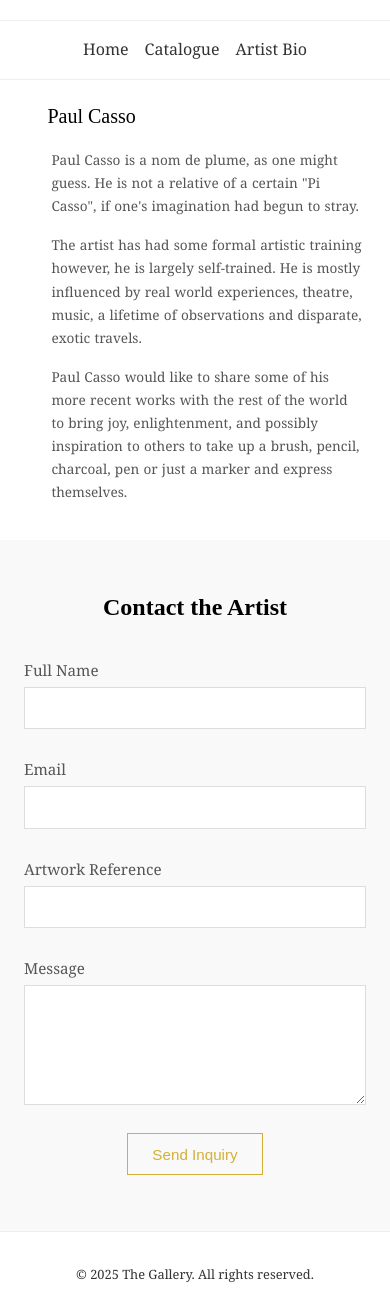
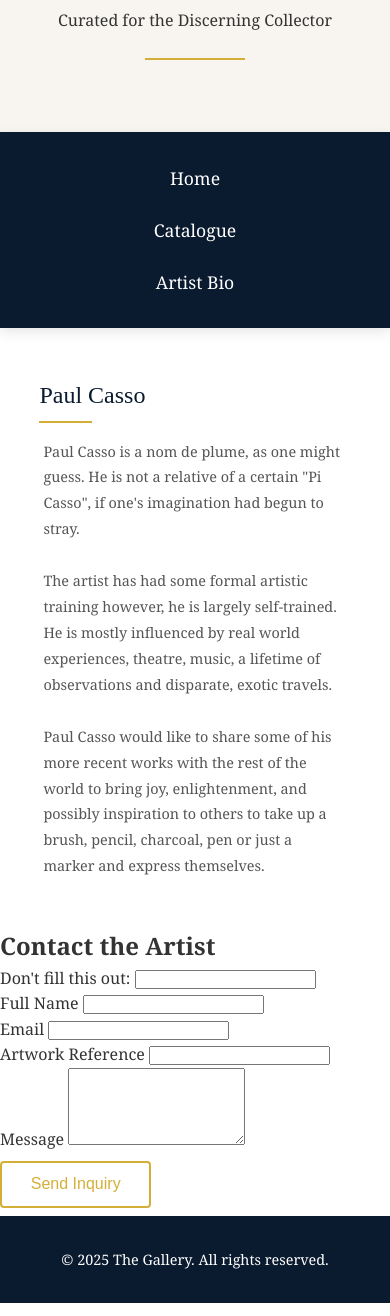
Before and after one commit to paulcasso25/Website, a plain HTML site: page bio.html in a window 390 px wide. Shown: the part 299-1615 px from the top of the page. Drawn offline with Linux system fonts and the light colour scheme.

Commit message:
Update Styles.css

```diff
--- a/Styles.css
+++ b/Styles.css
@@ -1,223 +1,333 @@
+/* ================ */
 /* Modern Reset & Base Styles */
-* { margin: 0; padding: 0; box-sizing: border-box; }
+/* ================ */
+* {
+    margin: 0;
+    padding: 0;
+    box-sizing: border-box;
+}
+
+:root {
+    --gold: #D4AF37;
+    --navy: #0A1A2F;
+    --cream: #F8F5F0;
+    --dark-gray: #333;
+    --light-gray: #eee;
+}
+
 body {
     font-family: 'Georgia', serif;
-    color: #333;
+    color: var(--dark-gray);
     line-height: 1.6;
     background: #fff;
     -webkit-text-size-adjust: 100%;
 }
 
+/* ================ */
+/* Enhanced Navigation */
+/* ================ */
+nav {
+    background: var(--navy);
+    padding: 1.5rem 2rem;
+    position: sticky;
+    top: 0;
+    z-index: 100;
+    box-shadow: 0 4px 12px rgba(0,0,0,0.1);
+}
+
+.nav-container {
+    display: flex;
+    justify-content: space-between;
+    align-items: center;
+    max-width: 1200px;
+    margin: 0 auto;
+}
+
+.nav-title {
+    color: var(--gold);
+    font-family: 'Didot', serif;
+    font-size: 1.5rem;
+    letter-spacing: 1px;
+}
+
+.nav-links {
+    display: flex;
+    gap: 2rem;
+    list-style: none;
+}
+
+.nav-links a {
+    color: white;
+    text-decoration: none;
+    font-size: 1.1rem;
+    padding: 0.5rem 1rem;
+    border-radius: 4px;
+    transition: all 0.3s ease;
+    position: relative;
+    font-weight: 500;
+}
+
+.nav-links a:hover {
+    background: rgba(255,255,255,0.15);
+}
+
+.nav-links a.active {
+    background: var(--gold);
+    color: var(--navy);
+    font-weight: 600;
+}
+
+.nav-links a::after {
+    content: '';
+    position: absolute;
+    width: 0;
+    height: 2px;
+    bottom: 0;
+    left: 50%;
+    background: var(--gold);
+    transition: all 0.3s ease;
+}
+
+.nav-links a:hover::after {
+    width: 70%;
+    left: 15%;
+}
+
+/* ================ */
 /* Header */
+/* ================ */
 header {
-    padding: 1.5rem 1rem;
+    padding: 3rem 1rem;
     text-align: center;
-    border-bottom: 1px solid #eee;
+    background: var(--cream);
 }
+
 h1 {
     font-family: 'Didot', serif;
-    font-size: 1.8rem;
+    font-size: 2.5rem;
     letter-spacing: 0.5px;
-    margin-bottom: 0.5rem;
-}
-.header-divider {
-    margin: 1rem auto;
-    width: 80%;
-    border-top: 1px solid #ddd;
+    margin-bottom: 1rem;
+    color: var(--navy);
 }
 
-/* Navigation */
-nav {
-    padding: 1rem 0;
-    border-bottom: 1px solid #eee;
+.header-divider {
+    margin: 1.5rem auto;
+    width: 100px;
+    border-top: 2px solid var(--gold);
 }
-.nav-links {
+
+/* ================ */
+/* Artist Bio Section */
+/* ================ */
+.artist-bio {
+    padding: 3rem 0;
     display: flex;
     justify-content: center;
-    gap: 1.5rem;
-    list-style: none;
-}
-.nav-links a {
-    text-decoration: none;
-    color: #333;
-    font-size: 1rem;
-    transition: color 0.3s;
-}
-.nav-links a:hover {
-    color: #D4AF37;
+    background: white;
 }
 
-/* Artist Bio Section */
-.artist-bio {
-    padding: 1.25rem 0;
-    display: flex;
-    justify-content: center;
-}
 .bio-content {
     width: 88%;
     max-width: 680px;
     text-align: left;
-    padding-left: 1.5rem;
+    padding: 0 1.5rem;
 }
+
 .artist-name {
     font-family: 'Didot', serif;
-    font-size: clamp(1.25rem, 5vw, 1.5rem);
-    color: #000;
-    margin-bottom: 1rem;
+    font-size: clamp(1.5rem, 5vw, 2rem);
+    color: var(--navy);
+    margin-bottom: 1.5rem;
+    position: relative;
+    display: inline-block;
 }
+
+.artist-name::after {
+    content: '';
+    position: absolute;
+    width: 50%;
+    height: 2px;
+    bottom: -8px;
+    left: 0;
+    background: var(--gold);
+}
+
 .bio-text {
-    line-height: 1.7;
-    font-size: clamp(0.85rem, 3.2vw, 1rem);
+    line-height: 1.8;
+    font-size: clamp(0.9rem, 3.2vw, 1.1rem);
     margin: 0;
     padding: 0 0.25rem;
-    word-spacing: 0.05em;
     color: #555;
 }
-.bio-text br {
-    display: block;
-    content: "";
-    margin-top: 1rem;
-    height: 0;
-}
 
-/* Gallery - 1 column with fitted images */
+/* ================ */
+/* Gallery */
+/* ================ */
 .gallery {
     display: flex;
     flex-direction: column;
     gap: 3rem;
-    padding: 2rem;
+    padding: 3rem 2rem;
     max-width: 900px;
     margin: 0 auto;
+    background: var(--cream);
 }
+
 .item-card {
     text-align: center;
+    background: white;
+    padding: 2rem;
+    border-radius: 8px;
+    box-shadow: 0 4px 12px rgba(0,0,0,0.08);
+    transition: transform 0.3s ease;
 }
+
+.item-card:hover {
+    transform: translateY(-5px);
+}
+
 .item-card img {
     width: 100%;
     max-height: 70vh;
     object-fit: contain;
     display: block;
-    margin-bottom: 1rem;
+    margin-bottom: 1.5rem;
+    border-radius: 4px;
 }
+
 .item-title {
     font-weight: bold;
-    margin: 0.5rem 0;
-    font-size: 1.2rem;
+    margin: 1rem 0;
+    font-size: 1.3rem;
+    color: var(--navy);
 }
+
 .item-details {
     font-style: italic;
     color: #666;
-    font-size: 0.95rem;
-    margin-bottom: 0.8rem;
+    font-size: 1rem;
+    margin-bottom: 1rem;
 }
 
+/* ================ */
 /* Welcome Section */
+/* ================ */
 .welcome-section {
-    padding: 3rem 1rem;
+    padding: 4rem 1rem;
     text-align: center;
     max-width: 800px;
     margin: 0 auto;
+    background: white;
 }
+
 .welcome-image {
     max-width: 100%;
     max-height: 60vh;
     margin: 2rem auto;
     display: block;
+    border-radius: 8px;
+    box-shadow: 0 4px 20px rgba(0,0,0,0.1);
 }
+
 .welcome-text {
-    font-size: 1.1rem;
+    font-size: 1.2rem;
     line-height: 1.8;
     margin-bottom: 2rem;
+    color: #555;
 }
 
+/* ================ */
 /* Buttons */
+/* ================ */
 .btn {
     display: inline-block;
-    padding: 0.7rem 1.5rem;
-    border: 1px solid #D4AF37;
-    color: #D4AF37;
+    padding: 0.8rem 1.8rem;
+    border: 2px solid var(--gold);
+    color: var(--gold);
     text-decoration: none;
     margin: 0.5rem 0;
-    font-size: 0.95rem;
-    min-width: 120px;
+    font-size: 1rem;
+    min-width: 140px;
     background: transparent;
     cursor: pointer;
     transition: all 0.3s;
+    border-radius: 4px;
+    font-weight: 500;
 }
+
 .btn:hover, .btn:focus {
-    background: #D4AF37;
+    background: var(--gold);
     color: white;
 }
 
-/* Contact Form */
-.contact-section {
-    text-align: center;
-    padding: 3rem 1.5rem;
-    background: #f9f9f9;
-    margin-top: 1rem;
-}
-.contact-section h2 {
-    font-family: 'Didot', serif;
-    font-size: 1.5rem;
-    margin-bottom: 1.5rem;
-    color: #000;
-}
-.form-grid {
-    max-width: 500px;
-    margin: 0 auto;
-}
-.form-row {
-    display: grid;
-    grid-template-columns: 120px 1fr;
-    gap: 0.75rem;
-    align-items: center;
-    margin-bottom: 1.25rem;
-}
-.form-row label {
-    font-size: 0.95rem;
-    color: #555;
-    text-align: right;
-}
-.form-row input,
-.form-row textarea {
-    width: 100%;
-    padding: 0.7rem;
-    border: 1px solid #ddd;
-    font-family: 'Georgia', serif;
-}
-.form-row textarea {
-    min-height: 120px;
-}
-.hidden {
-    display: none;
-}
-
+/* ================ */
 /* Footer */
+/* ================ */
 footer {
     text-align: center;
     padding: 2rem 1rem;
-    border-top: 1px solid #eee;
-    font-size: 0.8rem;
+    background: var(--navy);
+    color: white;
+    font-size: 0.9rem;
 }
 
+.footer-links {
+    display: flex;
+    justify-content: center;
+    gap: 1.5rem;
+    margin: 1rem 0;
+}
+
+.footer-links a {
+    color: var(--gold);
+    text-decoration: none;
+    transition: opacity 0.3s;
+}
+
+.footer-links a:hover {
+    opacity: 0.8;
+}
+
+/* ================ */
 /* Responsive Adjustments */
+/* ================ */
 @media (max-width: 768px) {
+    .nav-container {
+        flex-direction: column;
+        gap: 1rem;
+    }
+
+    .nav-links {
+        flex-direction: column;
+        gap: 0.5rem;
+        width: 100%;
+    }
+
+    .nav-links a {
+        display: block;
+        text-align: center;
+    }
+
     .gallery {
-        padding: 1.5rem;
+        padding: 2rem 1rem;
         gap: 2rem;
     }
-    .item-card img {
-        max-height: 60vh;
-    }
-    .form-row {
-        grid-template-columns: 1fr;
-        gap: 0.3rem;
-    }
-    .form-row label {
-        text-align: left;
-        padding-top: 0.5rem;
-    }
-    .nav-links {
-        gap: 1rem;
+
+    .item-card {
+        padding: 1.5rem;
     }
 }
+
+@media (max-width: 480px) {
+    h1 {
+        font-size: 2rem;
+    }
+
+    .welcome-section {
+        padding: 3rem 1rem;
+    }
+
+    .bio-content {
+        padding: 0 1rem;
+    }
+}
```
